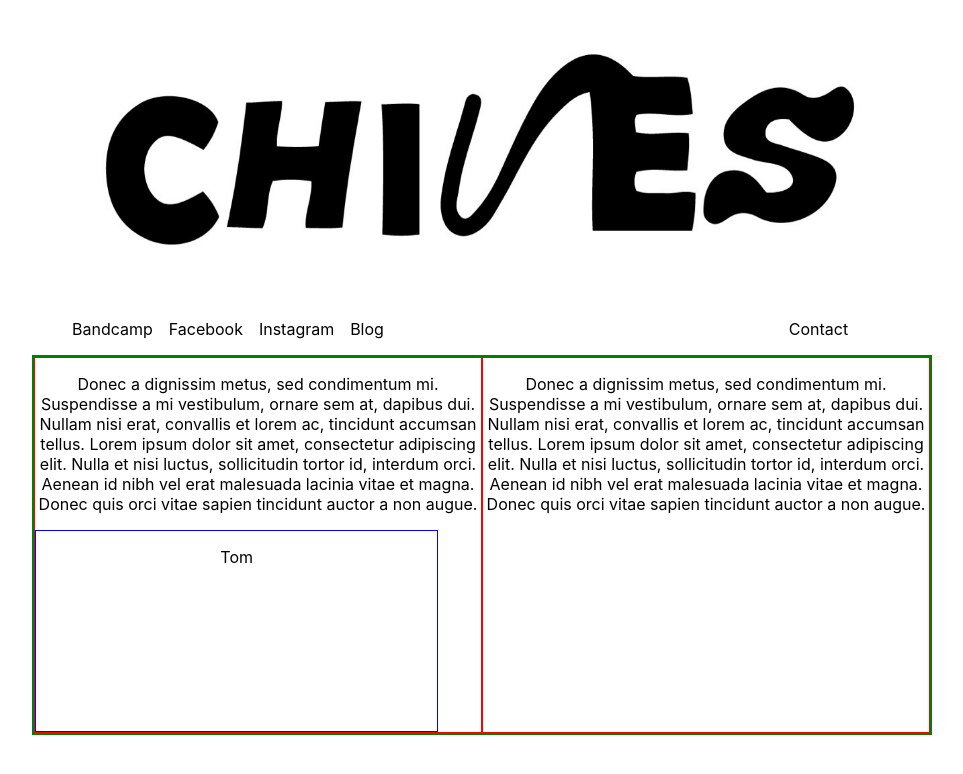
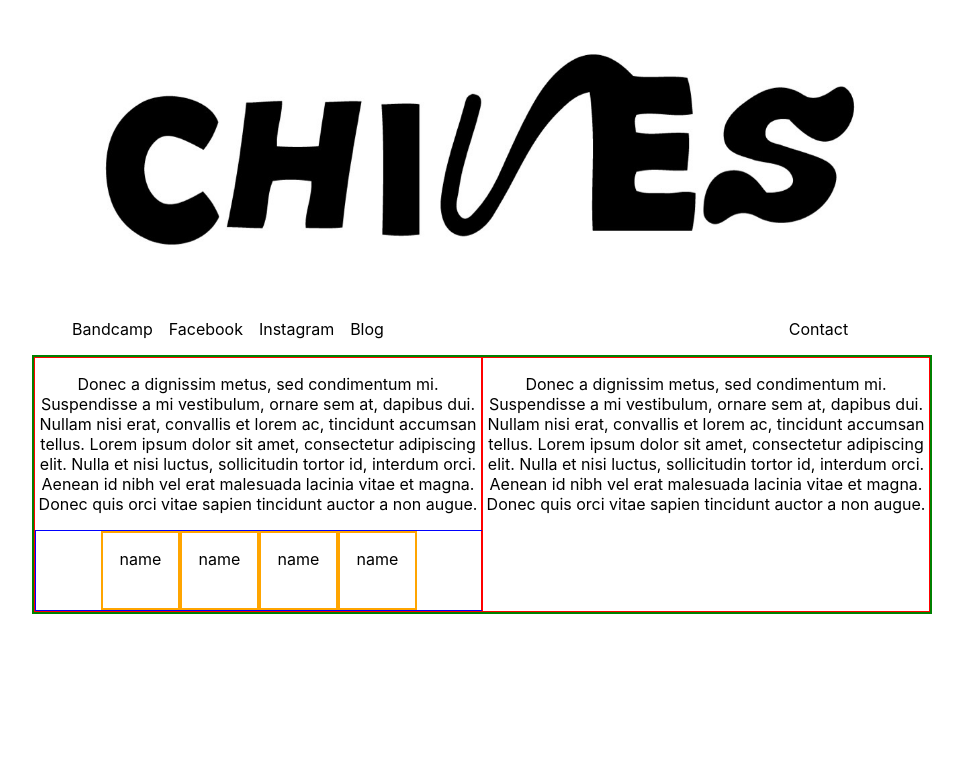
Before and after one commit to ZMcClung88/CustomChives, a React (Create React App) app: page / in a window 1280 px wide. Shown: the top 774 px of the page, without its empty margins (160-1123 px from the left). Built offline with nearby package versions, Linux system fonts and the light colour scheme.

Commit message:
saving changes

```diff
--- a/src/App.js
+++ b/src/App.js
@@ -13,8 +13,16 @@ class App extends Component {
       <div className="App">
         <JumbotronComponent />
         <NavbarComponent />
-        <div style={{ width: '70%', marginLeft: '15%', border: '2px solid green', display: 'flex' }}>
-          <div style={{ border: '1px solid red' }}>
+        <div
+          style={{
+            width: '70%',
+            marginLeft: '15%',
+            border: '2px solid green',
+            display: 'flex',
+            justifyContent: 'center'
+          }}
+        >
+          <div style={{ border: '1px solid red', display: 'flex', flexDirection: 'column', justifyContent: 'center' }}>
             <Bio />
             <BandMates />
           </div>
--- a/src/components/BandMatesComponent.js
+++ b/src/components/BandMatesComponent.js
@@ -2,8 +2,19 @@ import React from 'react';
 
 const BandMatesComponent = props => {
   return (
-    <div style={{ height: '200px', width: '90%', border: '1px solid blue' }}>
-      <p>Tom</p>
+    <div style={{ height: 'auto', width: '100%', border: '1px solid blue', display: 'flex', justifyContent: 'center' }}>
+      <div style={{ height: '75px', width: '75px', border: '2px solid orange' }}>
+        <p>name</p>
+      </div>
+      <div style={{ height: '75px', width: '75px', border: '2px solid orange' }}>
+        <p>name</p>
+      </div>
+      <div style={{ height: '75px', width: '75px', border: '2px solid orange' }}>
+        <p>name</p>
+      </div>
+      <div style={{ height: '75px', width: '75px', border: '2px solid orange' }}>
+        <p>name</p>
+      </div>
     </div>
   );
 };
```
